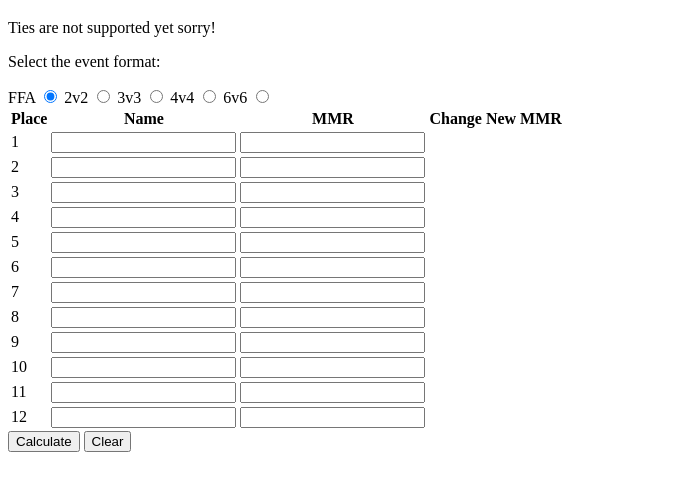
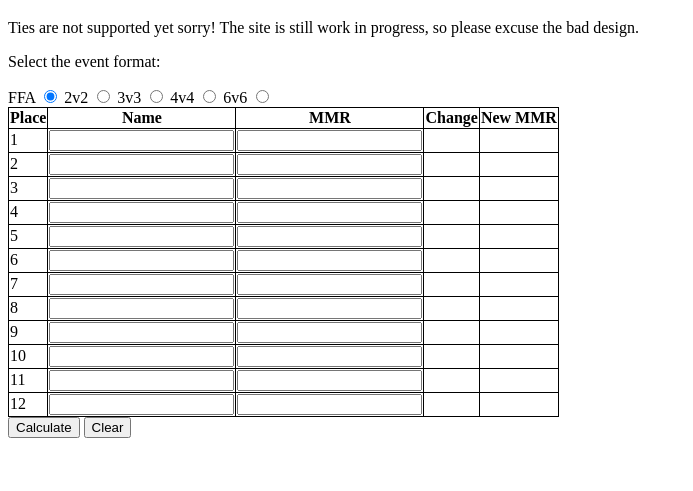
Before and after one commit to VikeMK/Lounge-MMR-Calculator, a plain HTML site: page index.html in a window 1280 px wide. Shown: the part 61-552 px from the top of the page, without its empty margins (0-693 px from the left). Drawn offline with Linux system fonts and the light colour scheme.

Commit message:
Add borders to the table

```diff
--- a/index.html
+++ b/index.html
@@ -1,6 +1,15 @@
 <!DOCTYPE html>
 <html>
 <head>
+<style>
+table {
+  border-collapse: collapse;
+}
+
+table, th, td {
+  border: 1px solid black;
+}
+</style>
 <script>
     var teamSizes = { "ffa": 1, "2v2": 2, "3v3": 3, "4v4": 4, "6v6": 6 };
 
@@ -103,7 +112,7 @@
 </head>
 <body>
 <h1>Lounge MMR Calculator</h1>
-<p>Ties are not supported yet sorry!</p>
+<p>Ties are not supported yet sorry! The site is still work in progress, so please excuse the bad design.</p>
 <p>Select the event format:</p>
 <div>
     <form name="formatRadio" id="format-radio" action="" onchange="onFormatChanged()">
```
